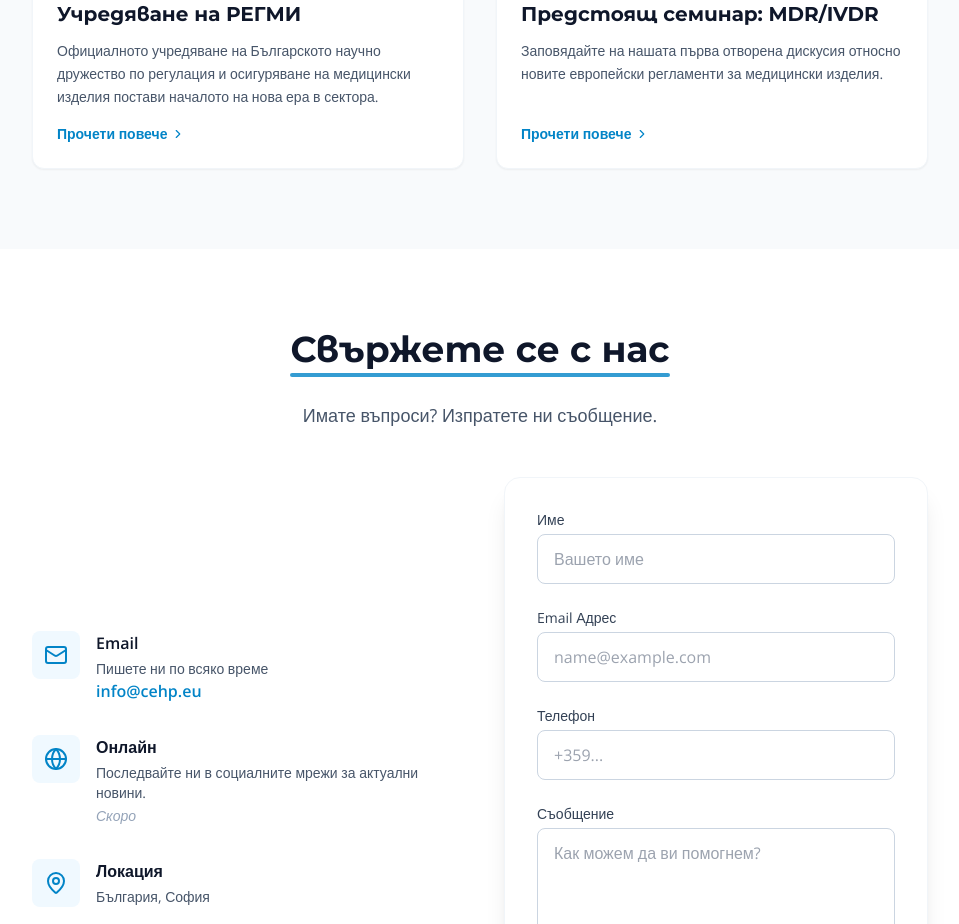
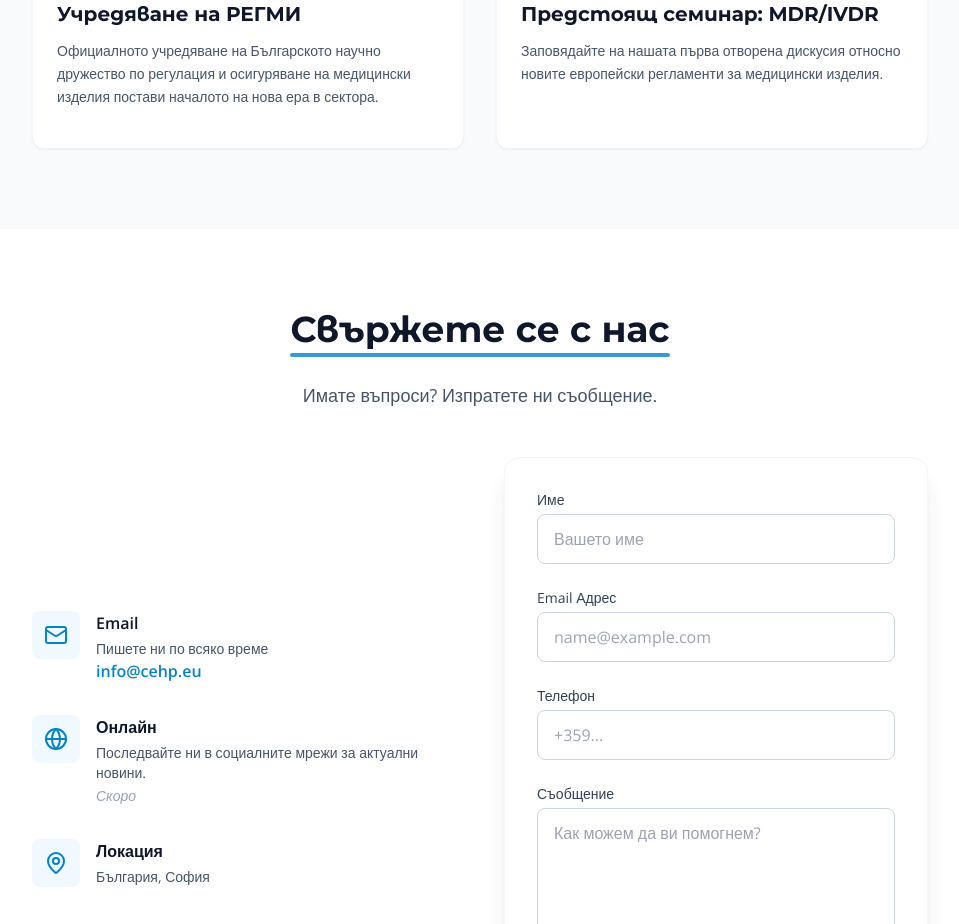
Before and after one commit to nikisx/REGMI, a React (Vite) app: page / in a window 1280 px wide. Shown: the part 3880-4804 px from the top of the page, without its empty margins (160-1119 px from the left). Built offline with nearby package versions, Linux system fonts and the light colour scheme.

Commit message:
remove links

```diff
--- a/App.tsx
+++ b/App.tsx
@@ -305,9 +305,9 @@ function App() {
                   <p className="text-slate-600 text-sm leading-relaxed mb-4 flex-1">
                     {news.excerpt}
                   </p>
-                  <a href="#" className="text-regmi-600 font-bold text-sm hover:underline inline-flex items-center gap-1">
+                  {/* <a href="#" className="text-regmi-600 font-bold text-sm hover:underline inline-flex items-center gap-1">
                     Прочети повече <ChevronRight size={14} />
-                  </a>
+                  </a> */}
                 </div>
               </article>
             ))}
```
